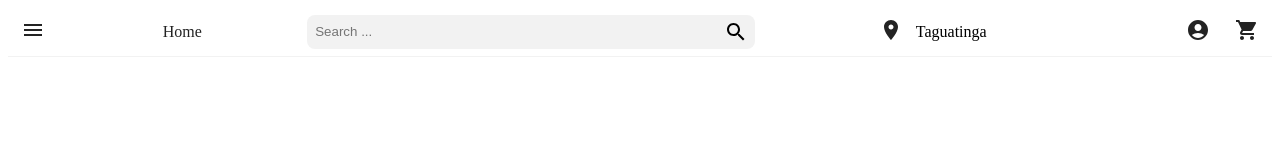
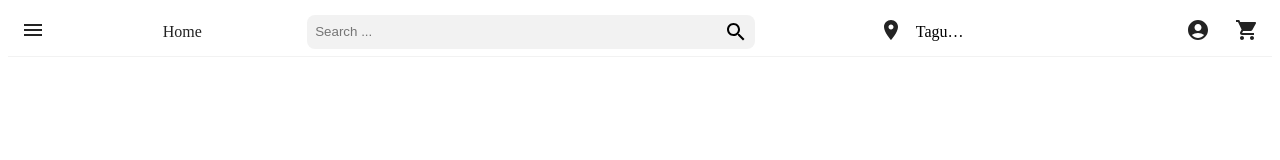
Before and after one commit to PedroSupimpa/PI-ADS, a Next.js app: page /login in a window 1280 px wide. Shown: the top 160 px of the page. Built offline with nearby package versions, Linux system fonts and the light colour scheme; grey boxes are pictures that could not be loaded.

Commit message:
fixing locationValue

```diff
--- a/src/components/LocationModal/styles.ts
+++ b/src/components/LocationModal/styles.ts
@@ -4,9 +4,13 @@ export const ContainerLocation = styled.div`
   display: flex;
   flex-direction: row;
   align-items: center;
+  width: 100%;
 `;
 
 export const LocationValue = styled.div`
+  white-space: nowrap;
+  overflow: hidden;
+  text-overflow: ellipsis;
   @media (max-width: 464px) {
     display: none;
     justify-content: center;
```
